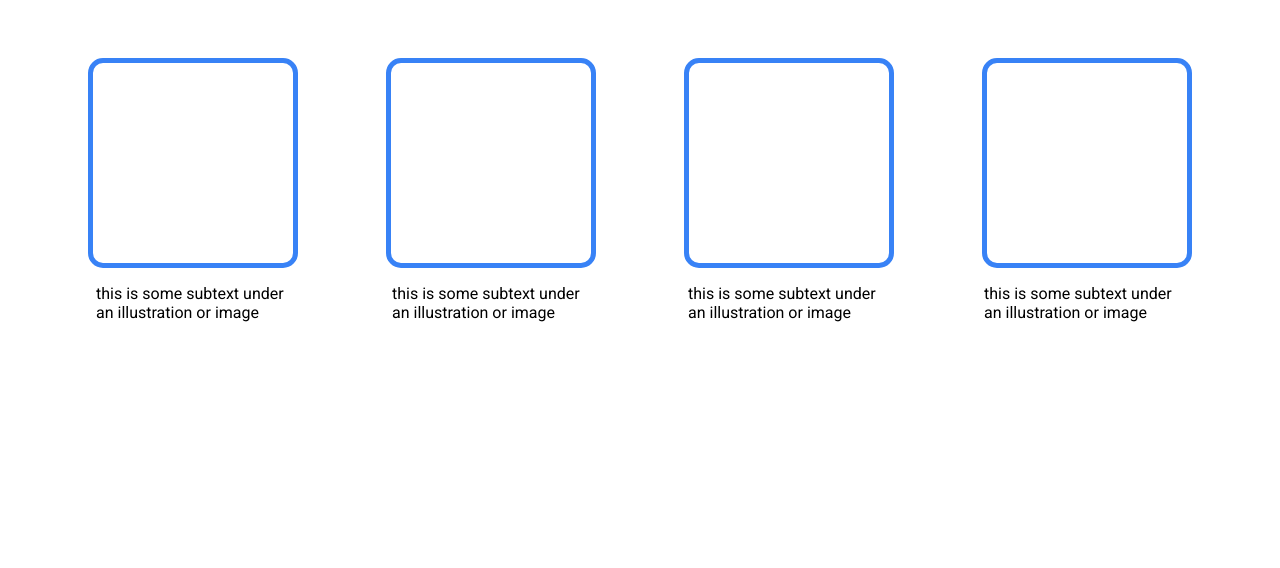
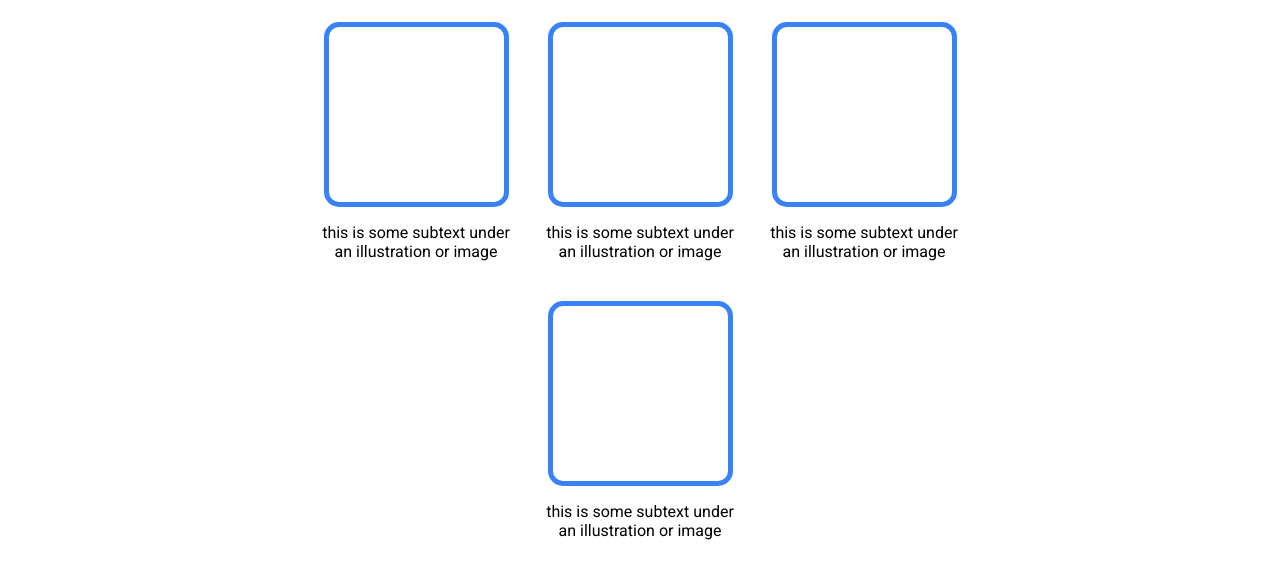
Before and after one commit to thegraydev/odin-landing-page, a plain HTML site: page index.html in a window 1280 px wide. Shown: the part 545-1113 px from the top of the page. Before the commit the page ends 883 px from the top, so only its background shows below. Drawn offline with Linux system fonts and the light colour scheme.

Commit message:
Update index.html and style.css

```diff
--- a/index.html
+++ b/index.html
@@ -36,19 +36,32 @@
         <div class="mid-container">
             <h1 class="h1-mid">Some random information.</h1>
         </div>
-        <div class="box-container">
-            <div class="box1"></div>
-            <div class="box2"></div>
-            <div class="box3"></div>
-            <div class="box4"></div>
+        <div class="boxes-container">
+            <div class="box-text">
+                <div class="box"></div>
+                <p class="text">this is some subtext under an illustration or image</p>
+            </div>
+            <div class="box-text">
+                <div class="box"></div>
+                <p class="text">this is some subtext under an illustration or image</p>
+            </div>
+            <div class="box-text">
+                <div class="box"></div>
+                <p class="text">this is some subtext under an illustration or image</p>
+            </div>
+            <div class="box-text">
+                <div class="box"></div>
+                <p class="text">this is some subtext under an illustration or image</p>
+            </div>
         </div>
+<!--
         <div class="text-container">
             <p class="text1">this is some subtext under an illustration or image</p>
             <p class="text2">this is some subtext under an illustration or image</p>
             <p class="text3">this is some subtext under an illustration or image</p>
             <p class="text4">this is some subtext under an illustration or image</p>
         </div>
-
+    -->
         <div class="call" id="call"></div>
     </div>
     <footer>
--- a/style.css
+++ b/style.css
@@ -118,38 +118,47 @@ button {
     font-size: 36px;
     font-weight: 900;
     color: #1f2937;
+    margin: 0;
     padding-top: 50px;
     padding-bottom: 50px;
 }
 
-.box-container {
+.boxes-container {
+    display: flex;
+    justify-content: center;
+    align-items: center;
+    align-content: center;
+    flex-wrap: wrap;
+    padding-left: 15em;
+    padding-right: 15em;
+}
+
+.box-text {
+    display: flex;
+    flex-direction: column;
+    justify-content: center;
+    align-items: center;
+    padding: .75em;
+}
+
+.box {
+    border: solid 5px #3882f6;
+    width: 175px;
+    height: 175px;
+    border-radius: 15px;
+}
+
+
+/*.text-container {
     display: flex;
     justify-content: space-evenly;
     align-items: center;
     flex-wrap: wrap;
+    padding-left: 15em;
+    padding-right: 15em;
 }
-
-.box1,
-.box2,
-.box3,
-.box4 {
-    border: solid 5px #3882f6;
-    width: 200px;
-    height: 200px;
-    border-radius: 15px;
+*/
+.text {
+    max-width: 200px;
+    text-align: center;
 }
-
-
-.text-container {
-    display: flex;
-    justify-content: space-evenly;
-    align-items: center;
-    flex-wrap: wrap;
-}
-
-.text1,
-.text2,
-.text3,
-.text4 {
-    max-width: 200px;
-}
```
